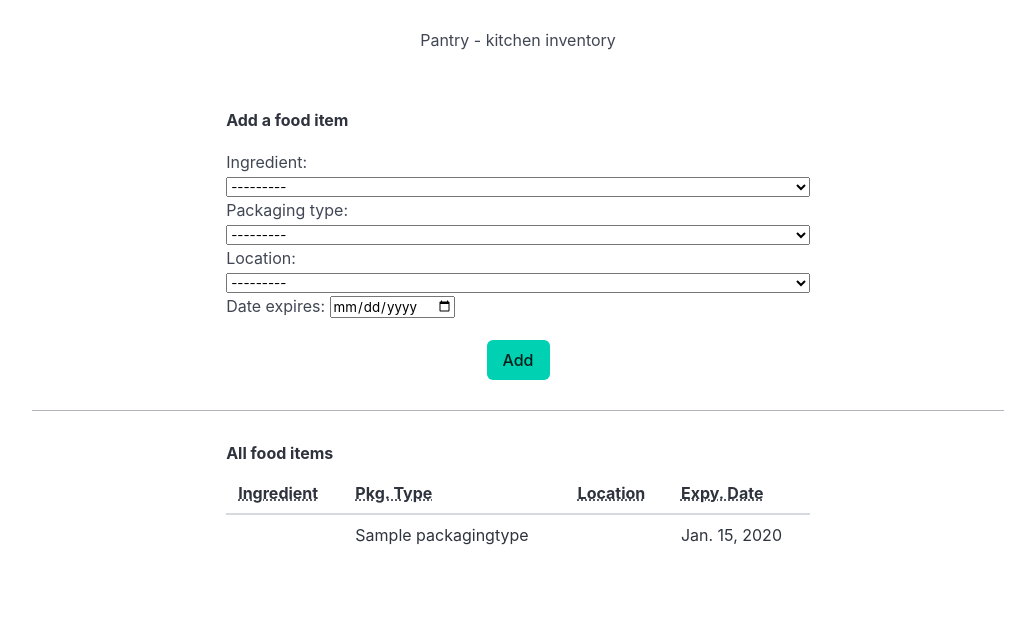
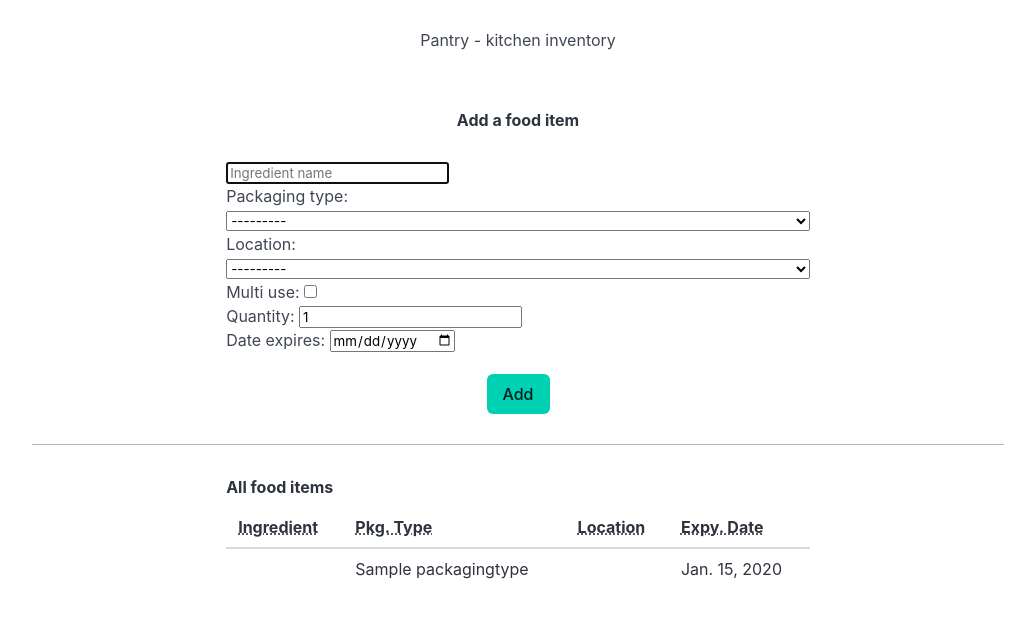
Before and after one commit to toastbun/satchel, a Django app: page /pantry/items/ in a window 1280 px wide. Shown: the part 64-682 px from the top of the page, without its empty margins (122-1157 px from the left). Run offline with Django 5.2, Linux system fonts and the light colour scheme; tables that the repository leaves empty hold one stand-in row (values such as "Sample post"); data that the repository does not hold is empty; some libraries are stand-ins or nearby versions.

Commit message:
update models and reflect updates in views and templates

```diff
--- a/base/static/base/css/base-styles.css
+++ b/base/static/base/css/base-styles.css
@@ -73,6 +73,14 @@ div {
     background-color: "hsl(0, 0%, 21%)";
 }
 
+.dropdown-item:hover {
+    background-color: var(--has-background-primary-light);
+}
+
+.text-input-dropdown {
+    display: flex;
+}
+
 .dropdown-max-height {
     max-height: 30vh;
     overflow: scroll;
--- a/base/static/base/css/bulma-overrides.css
+++ b/base/static/base/css/bulma-overrides.css
@@ -16,5 +16,6 @@
 }
 
 .form-label {
-    margin-bottom: 18px !important;
+    text-align: center;
+    margin-bottom: 28px !important;
 }
--- a/pantry/forms.py
+++ b/pantry/forms.py
@@ -10,15 +10,6 @@ class DateInput(forms.DateInput):
     input_type = "date"
 
 class NewIngredientForm(forms.ModelForm):
-    class Meta:
-        model = Ingredient
-        fields = ["name", "grocery_type", "substitute_key"]
-        widgets = {
-            "name": forms.TextInput(),
-            "grocery_type": forms.Select(),
-            "substitute_key": forms.Select()
-        }
-
     def __init__(self, *args, **kwargs):
         super(NewIngredientForm, self).__init__(*args, **kwargs)
 
@@ -29,31 +20,25 @@ class NewIngredientForm(forms.ModelForm):
         self.fields["substitute_key"].label = "Substitute category"  # remove input label
         self.fields["substitute_key"].required = False
 
-
-class NewIngredientFormBkp(forms.ModelForm):
     class Meta:
         model = Ingredient
-        fields = ["name", "substitute_key"]
+        fields = ["name", "grocery_type", "substitute_key"]
         widgets = {
             "name": forms.TextInput(),
-            "substitute_key": forms.TextInput(),
+            "grocery_type": forms.Select(),
+            "substitute_key": forms.Select()
         }
-
-    def __init__(self, *args, **kwargs):
-        super(NewIngredientForm, self).__init__(*args, **kwargs)
-
-        self.fields["name"].label = ""  # remove input label
-        self.fields["name"].widget.attrs.update({"placeholder": "Ingredient name"})  # add placeholder text to text input
-        self.fields["name"].widget.attrs.update({"autofocus": "", "onfocus": "this.select()"})  # auto-focus text field when page loads
-
-        self.fields["substitute_key"].label = ""  # remove input label
-        self.fields["substitute_key"].widget.attrs.update({"placeholder": "Substitute key"})  # add placeholder text to text input
-        self.fields["substitute_key"].widget.attrs.update({"class": "autocomplete"})  # make text input autocomplete
 
 
 class NewFoodItemForm(forms.ModelForm):
     def __init__(self, *args, **kwargs):
         super(NewFoodItemForm, self).__init__(*args, **kwargs)
+
+        self.fields["ingredient"].label = ""
+        self.fields["ingredient"].widget.attrs.update({"placeholder": "Ingredient name"})
+        self.fields["ingredient"].widget.attrs.update({"autofocus": "", "onfocus": "this.select()"})
+
+        self.fields["packaging_type"].required = False
 
     class Meta:
         model = FoodItem
@@ -61,8 +46,11 @@ class NewFoodItemForm(forms.ModelForm):
             "ingredient",
             "packaging_type",
             "location",
+            "multi_use",
+            "quantity",
             "date_expires",
         ]
         widgets = {
+            "ingredient": forms.TextInput(),
             "date_expires": DateInput()
         }
--- a/pantry/models.py
+++ b/pantry/models.py
@@ -73,3 +73,8 @@ class FoodItem(models.Model):
 
 class GroceryListItem(models.Model):
     ingredient = models.ForeignKey(Ingredient, on_delete=models.CASCADE, related_name="ingredient_grocery_list_items")
+
+
+class IngredientTag(models.Model):
+    ingredient = models.ForeignKey(Ingredient, on_delete=models.CASCADE, related_name="ingredient_tags")
+    tag = models.CharField(max_length=64, null=False)
--- a/pantry/static/pantry/css/pantry-styles.css
+++ b/pantry/static/pantry/css/pantry-styles.css
@@ -82,10 +82,6 @@ select, .select {
     display: block;
 }
 
-.dropdown-item:hover {
-    background-color: var(--has-background-primary-light);
-}
-
 @media screen and (min-width: 1023px) {  /* for desktop screens */
     .form-container, .list-container {
         width: 60%;
--- a/pantry/static/pantry/js/pantry-items-scripts.js
+++ b/pantry/static/pantry/js/pantry-items-scripts.js
@@ -1,12 +1,18 @@
 document.addEventListener("DOMContentLoaded", (event) => {
     // move the auto-complete dropdown to the input field
 
-    // const ingredientNameInput = document.querySelector("#id_food_substitute")
-    // const ingredientNameInputContainer = ingredientNameInput.parentNode.parentNode
-    // const foodSubstituteDropdown = document.querySelector("#food_substitute-dropdown")
-    // foodSubstituteDropdown.style.top = "-12px"
-    // foodSubstituteDropdown.style.position = "relative"
-    // foodSubstituteDropdown.style.width = "100%"
-    // foodSubstituteDropdown.querySelector(".dropdown-menu").style.width = "100%"
-    // ingredientNameInputContainer.after(foodSubstituteDropdown)
+    const ingredientNameInput = document.querySelector("#id_ingredient")
+    const ingredientNameInputContainer = ingredientNameInput.parentNode.parentNode
+    const ingredientNameDropdown = document.querySelector("#ingredient-dropdown")
+
+    ingredientNameDropdown.style.top = "-12px"
+    ingredientNameDropdown.style.position = "relative"
+    ingredientNameDropdown.style.width = "100%"
+    ingredientNameDropdown.querySelector(".dropdown-menu").style.width = "100%"
+
+    ingredientNameInputContainer.after(ingredientNameDropdown)
+
+    for (let textInputFieldWithAutocomplete of document.querySelectorAll(".autocomplete")) {
+        textInputFieldWithAutocomplete.addEventListener("input", autocompleteTextInputUpdateHandler)
+    }
 })
--- a/pantry/templates/pantry/food_items.html
+++ b/pantry/templates/pantry/food_items.html
@@ -11,6 +11,20 @@
         <form action="{% url 'pantry:food_items' %}" method="post">
             {% csrf_token %}
             {{ form|bulma }}
+            {% if ingredients_list %}
+            <div class="dropdown text-input-dropdown" id="ingredient-dropdown">
+                <div class="dropdown-menu" id="dropdown-menu" role="menu">
+                    <div class="dropdown-content dropdown-max-height">
+                        {% for ingredient in ingredients_list %}
+                        <div class="dropdown-item">
+                           {{ ingredient }}
+                        </div>
+                        {% comment %}<hr class="dropdown-divider" />{% endcomment %}
+                        {% endfor %}
+                    </div>
+                </div>
+            </div>
+            {% endif %}
             <div class="submit-button-container">
                 <input type="submit" class="button is-primary" value="Add" />
             </div>
--- a/pantry/views.py
+++ b/pantry/views.py
@@ -52,10 +52,10 @@ def ingredients(request):
 
             return render(request, "pantry/ingredients.html", context)
         else:
-            return HttpResponseRedirect(f"""/pantry/ingredients?food_substitute={request.POST.get("food_substitute")}""")
+            return HttpResponseRedirect(f"""/pantry/ingredients?ingredient_name={request.POST.get("ingredient_name")}""")
     else:
-        if food_substitute := request.GET.get("food_substitute"):
-            context["form"] = NewIngredientForm({"food_substitute": food_substitute})
+        if ingredient_name := request.GET.get("ingredient_name"):
+            context["form"] = NewIngredientForm({"name": ingredient_name})
         else:
             context["form"] = NewIngredientForm()
 
@@ -107,6 +107,7 @@ def food_items(request):
     }
 
     if request.POST:
+        print(request.POST)
         form = NewFoodItemForm(request.POST)
 
         if form.is_valid():
```
Also changed, not shown: pantry/templates/pantry/ingredients.html (+1 -15 lines), pantry/migrations/0001_initial.py.
